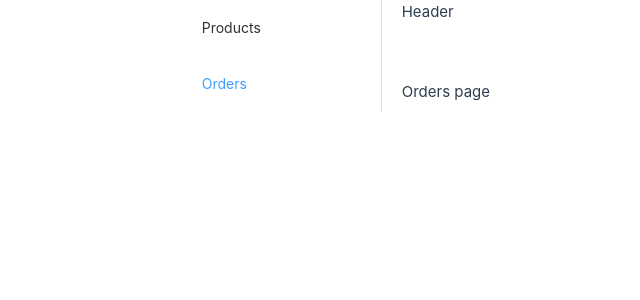
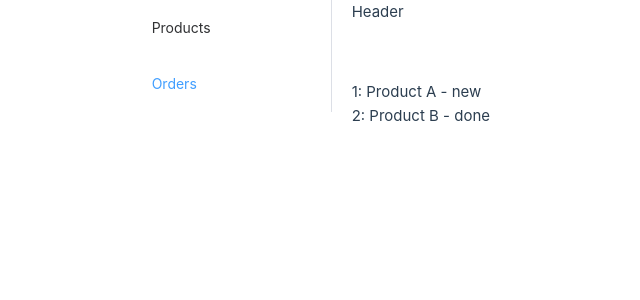
Before and after one commit to sabyrka15/marketplace-admin, a Vue app: page /orders in a window 1280 px wide. Shown: the top 300 px of the page, without its empty margins (130-770 px from the left). Built offline with nearby package versions, Linux system fonts and the light colour scheme.

Commit message:
feat: update Orders page to display order details with product and status

```diff
--- a/src/pages/Orders.vue
+++ b/src/pages/Orders.vue
@@ -1,3 +1,7 @@
+<script setup>
+import { orders } from '@/api/mock'
+</script>
+
 <template>
-  <div>Orders page</div>
+  <div v-for="order in orders" :key="order.id">{{ order.id }}: {{ order.product }} - {{ order.status }}</div>
 </template>
```
